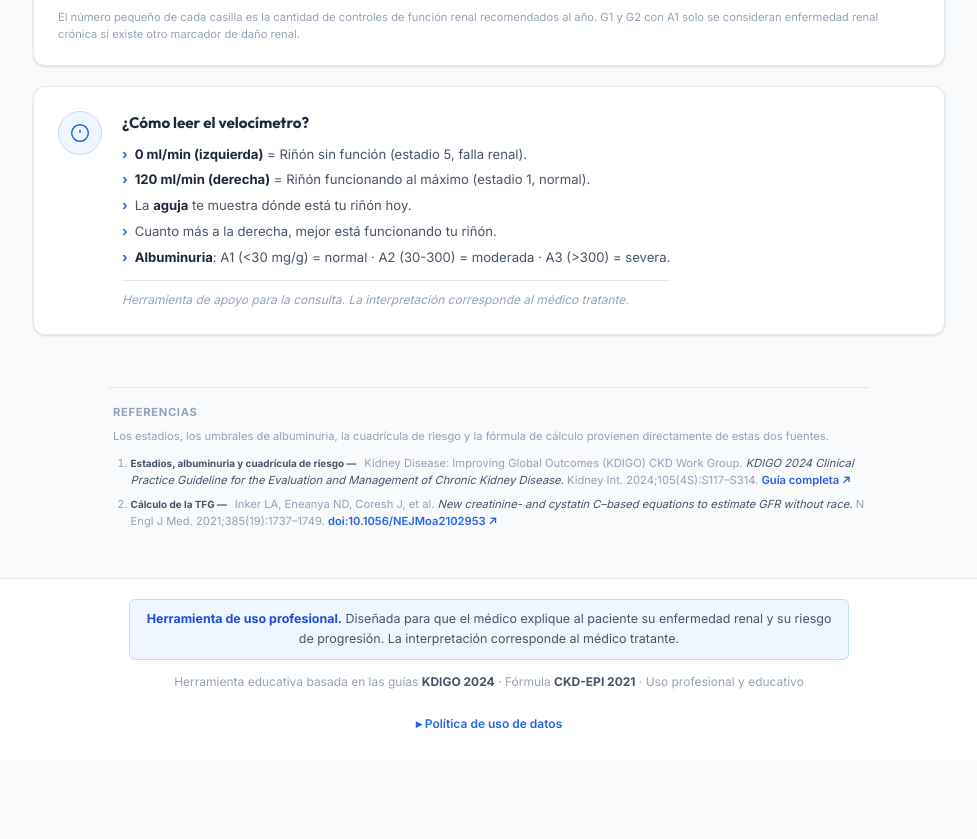
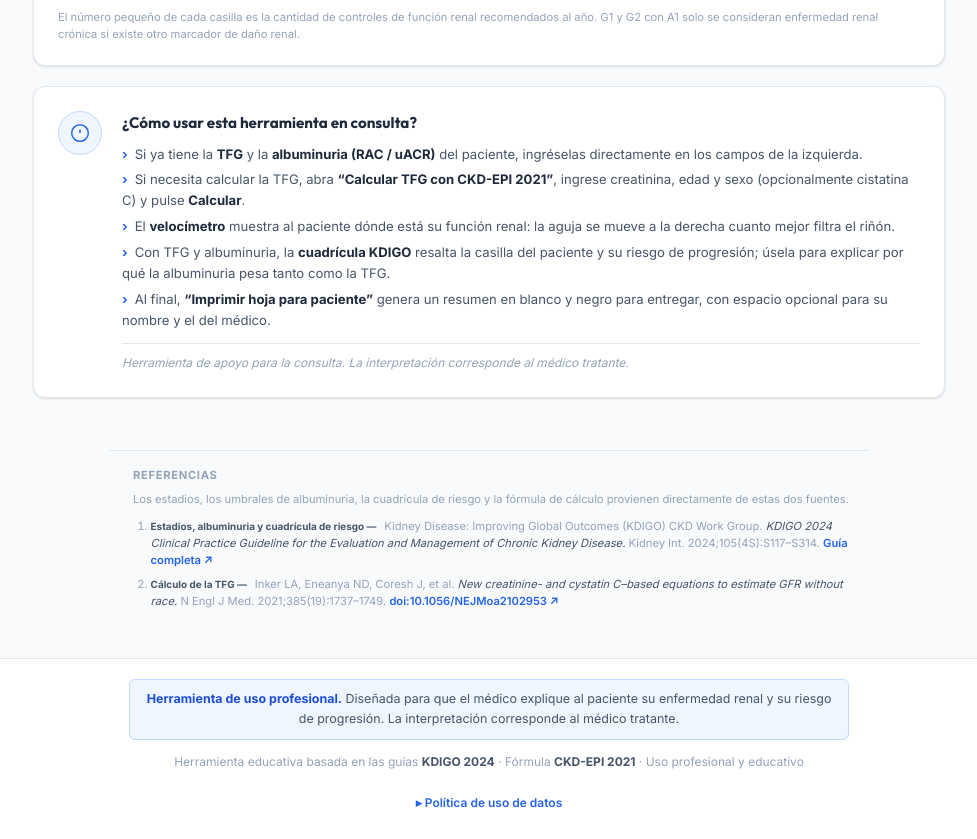
Before and after one commit to JalZam/nefro-velocimetro, a plain HTML site: page index.html in a window 1280 px wide. Shown: the part 2038-2877 px from the top of the page, without its empty margins (151-1128 px from the left). Before the commit the page ends 2797 px from the top, so only its background shows below. Drawn offline with Linux system fonts and the light colour scheme.

Commit message:
docs: instrucciones de uso para el profesional y margen de referencias
Co-Authored-By: Claude Fable 5.1 <noreply@anthropic.com>

```diff
--- a/index.html
+++ b/index.html
@@ -223,13 +223,13 @@
         <svg viewBox="0 0 24 24" fill="none" stroke="currentColor" stroke-width="1.8"><path d="M12 22c5.523 0 10-4.477 10-10S17.523 2 12 2 2 6.477 2 12s4.477 10 10 10z"/><path d="M12 8v4"/><path d="M12 16h.01"/></svg>
       </div>
       <div class="explanation-content">
-        <h3>¿Cómo leer el velocímetro?</h3>
+        <h3>¿Cómo usar esta herramienta en consulta?</h3>
         <ul>
-          <li><strong>0 ml/min (izquierda)</strong> = Riñón sin función (estadio 5, falla renal).</li>
-          <li><strong>120 ml/min (derecha)</strong> = Riñón funcionando al máximo (estadio 1, normal).</li>
-          <li>La <strong>aguja</strong> te muestra dónde está tu riñón hoy.</li>
-          <li>Cuanto más a la derecha, mejor está funcionando tu riñón.</li>
-          <li><strong>Albuminuria</strong>: A1 (&lt;30 mg/g) = normal · A2 (30-300) = moderada · A3 (&gt;300) = severa.</li>
+          <li>Si ya tiene la <strong>TFG</strong> y la <strong>albuminuria (RAC / uACR)</strong> del paciente, ingréselas directamente en los campos de la izquierda.</li>
+          <li>Si necesita calcular la TFG, abra <strong>“Calcular TFG con CKD-EPI 2021”</strong>, ingrese creatinina, edad y sexo (opcionalmente cistatina C) y pulse <strong>Calcular</strong>.</li>
+          <li>El <strong>velocímetro</strong> muestra al paciente dónde está su función renal: la aguja se mueve a la derecha cuanto mejor filtra el riñón.</li>
+          <li>Con TFG y albuminuria, la <strong>cuadrícula KDIGO</strong> resalta la casilla del paciente y su riesgo de progresión; úsela para explicar por qué la albuminuria pesa tanto como la TFG.</li>
+          <li>Al final, <strong>“Imprimir hoja para paciente”</strong> genera un resumen en blanco y negro para entregar, con espacio opcional para su nombre y el del médico.</li>
         </ul>
         <p class="disclaimer">Herramienta de apoyo para la consulta. La interpretación corresponde al médico tratante.</p>
       </div>
--- a/style.css
+++ b/style.css
@@ -580,7 +580,7 @@ body {
 /* ── REFERENCIAS (discretas, sin recuadro) ───────────────── */
 .refs-section {
   margin: 2rem auto 0;
-  padding: 1rem 0.25rem 0;
+  padding: 1rem 0.5rem 0 1.5rem;
   border-top: 1px solid var(--border);
   max-width: 760px;
 }
```
